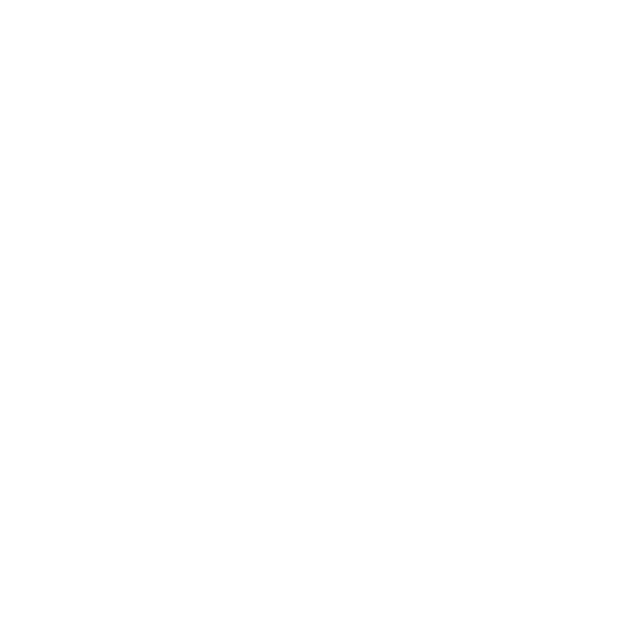
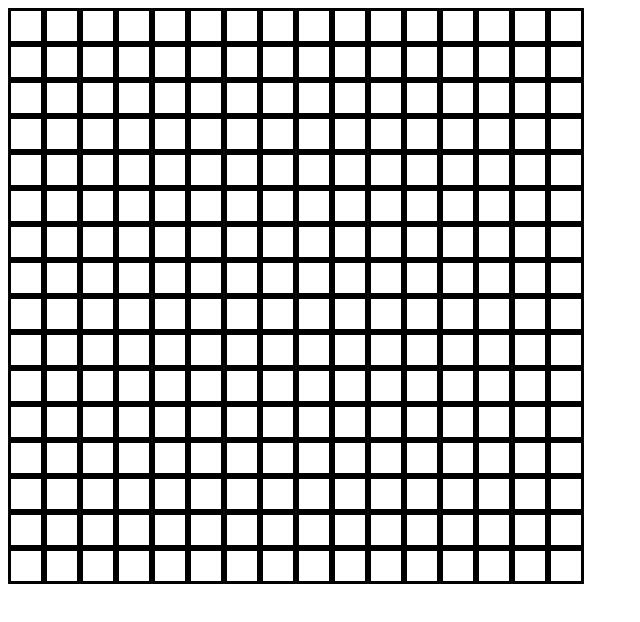
Before and after one commit to Deigns/Etch-a-Sketch, a plain HTML site: page index.html in a window 1280 px wide. Shown: the whole page, without its empty margins (0-640 px from the left). Drawn offline with Linux system fonts and the light colour scheme.

Commit message:
Add physical board with styles

```diff
--- a/board.css
+++ b/board.css
@@ -1,6 +1,8 @@
+body {
+    text-align: center;
+}
 .board {
-    display: flex;
-    flex-direction: column;
+
 }
 
 .row {
@@ -8,5 +10,11 @@
 }
 
 .subject {
+    height: 30px;
+    width: 30px;
+    border-style: solid;
+}
 
+.hover {
+    background-color: black;
 }
--- a/board.js
+++ b/board.js
@@ -1,19 +1,26 @@
 const board = document.createElement(`div`);
-let gridSize = 4;
-board.classList.add(`.board`);
+let subjectGrid = [];
+let gridSize = 16;
+board.classList.add(`board`);
 
 
 for (let i = 0; i < gridSize; i++) {
     let row = document.createElement('div');
-    row.classList.add(`.row`);
+    row.classList.add(`row`);
 
     for (let i = 0; i < gridSize; i++) {
         let subject = document.createElement(`div`);
-        subject.classList.add(`.subject`);
+        subject.classList.add(`subject`);
+        subject.addEventListener(`mouseover`, shiftToblack);
         row.appendChild(subject);
+        subjectGrid.push(subject);
     }
 
     board.appendChild(row);
 }
 
 document.body.appendChild(board);
+
+function shiftToblack() {
+    this.classList.add(`hover`);
+}
--- a/index.html
+++ b/index.html
@@ -5,6 +5,7 @@
     <meta http-equiv="X-UA-Compatible" content="IE=edge">
     <meta name="viewport" content="width=device-width, initial-scale=1.0">
     <title>Document</title>
+    <link rel="stylesheet" href="board.css">
     <script src="board.js" defer></script>
 </head>
 <body>
```
